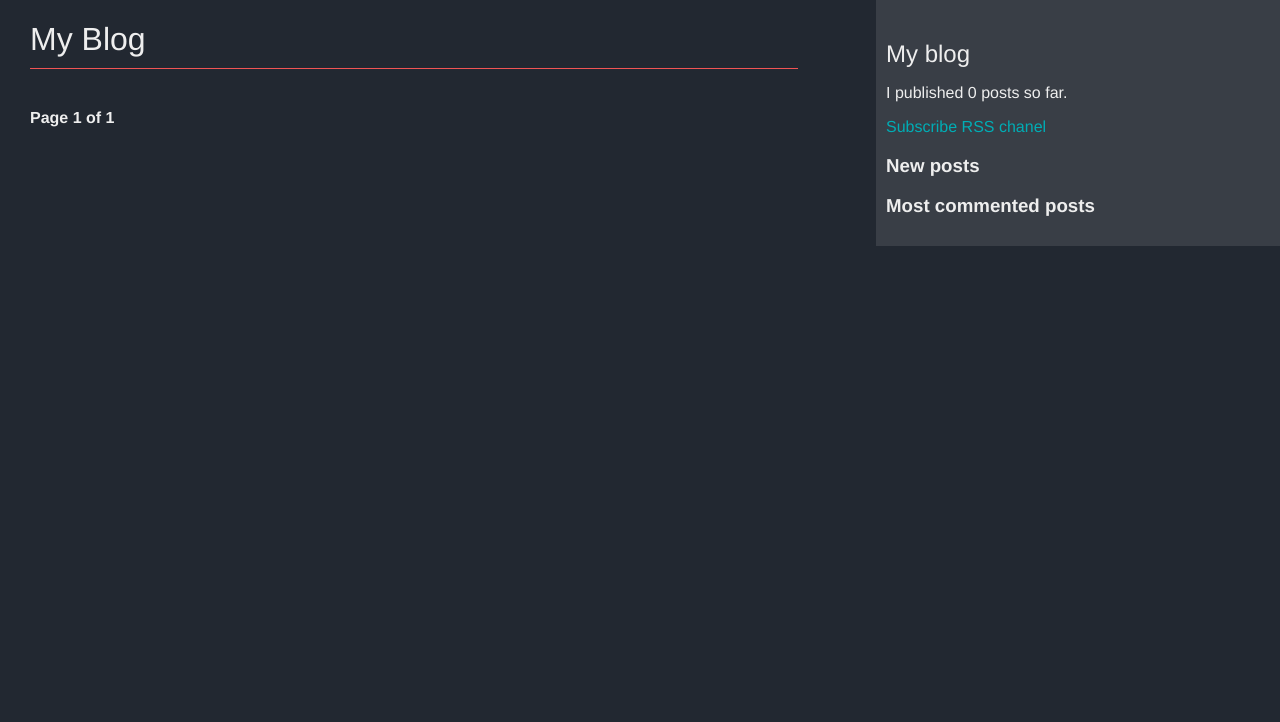
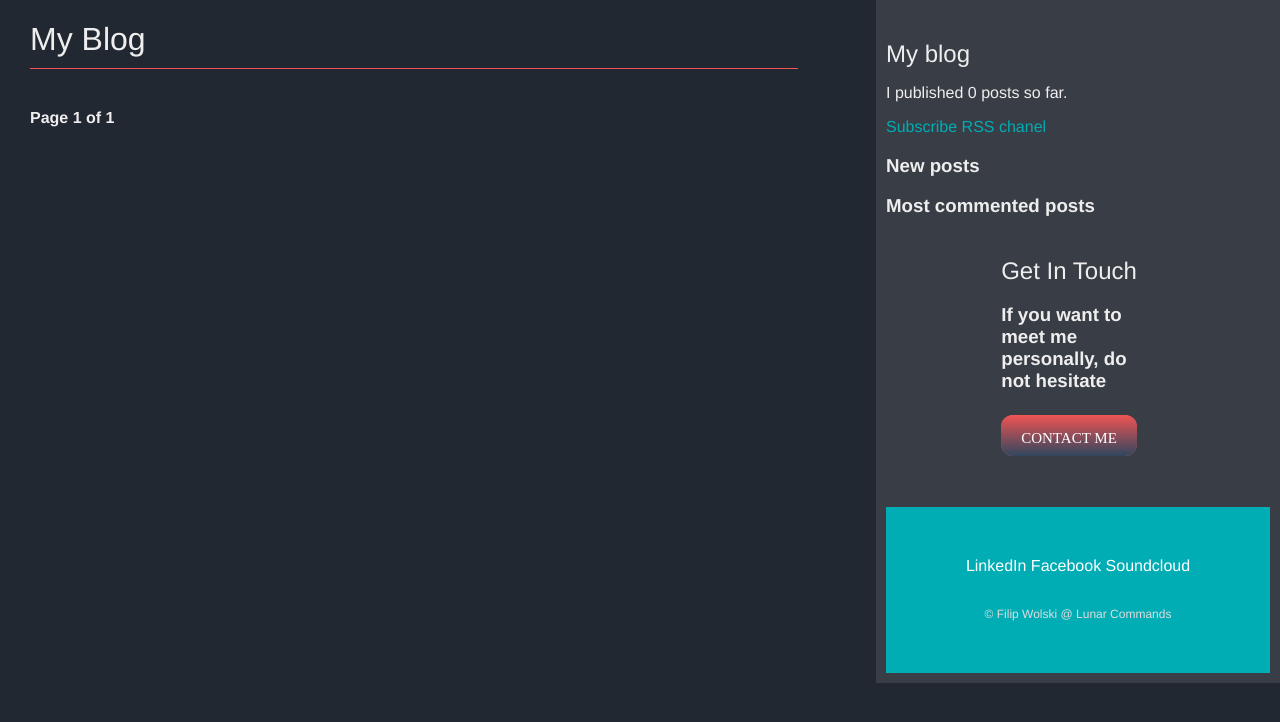
Before and after one commit to LunarCommands/blog, a Django app: page /blog/ in a window 1280 px wide. Shown: the top 722 px of the page. Run offline with Django 3.2, Linux system fonts and the light colour scheme; data that the repository does not hold is empty.

Commit message:
Add contact info.

```diff
--- a/mysite/blog/static/css/blog.css
+++ b/mysite/blog/static/css/blog.css
@@ -48,6 +48,52 @@ p.date {
     font-weight: bold;
 }
 
+.bottom-container {
+  text-align: center;
+  background-color: #00ADB5;
+  padding: 50px 0 20px;
+}
+
+.contact-me {
+  width: 40%;
+  margin: 40px auto 60px;
+}
+
+.copyright {
+  color: #DDDDDD;
+  font-size: 0.75rem;
+  padding: 20px 0;
+}
+
+.footer-link {
+  color: white;
+
+}
+
+
+.btn {
+  background: #F05454;
+  background-image: -webkit-linear-gradient(top, #F05454, #30475E);
+  background-image: -moz-linear-gradient(top, #F05454, #30475E);
+  background-image: -ms-linear-gradient(top, #F05454, #30475E);
+  background-image: -o-linear-gradient(top, #F05454, #30475E);
+  background-image: linear-gradient(to bottom, #F05454, #30475E);
+  -webkit-border-radius: 12;
+  -moz-border-radius: 12;
+  border-radius: 12px;
+  font-family: Kontakt;
+  color: #ffffff;
+  font-size: 15px;
+  padding: 15px 20px 10px 20px;
+  text-decoration: none;
+}
+
+.btn:hover {
+  background: #ffffff ;
+  size: 150%;
+  text-decoration: none;
+}
+
 /* forms */
 label {
     float: left;
--- a/mysite/blog/templates/blog/base.html
+++ b/mysite/blog/templates/blog/base.html
@@ -30,6 +30,19 @@
                 </li>
             {% endfor %}
         </ul>
+        <div class="contact-me">
+          <h2>Get In Touch</h2>
+          <h3>If you want to meet me personally, do not hesitate</h3><br>
+          <a class="btn" href="mailto:f.wolski@protonmail.com" target="blank">CONTACT ME</a>
+        </div>
+        <div class="bottom-container">
+        <a class="footer-link" href="https://www.linkedin.com/in/filip-wolski-b798b9210/" target="blank">LinkedIn</a>
+        <a class="footer-link" href="https://www.facebook.com/PhilipElementz" target="blank">Facebook</a>
+        <a class="footer-link" href="https://soundcloud.com/phil_elementz" target="blank">Soundcloud</a>
+        <p class="copyright">© Filip Wolski @ Lunar Commands</p>
     </div>
+    </div>
+
+
 </body>
 </html>
```
